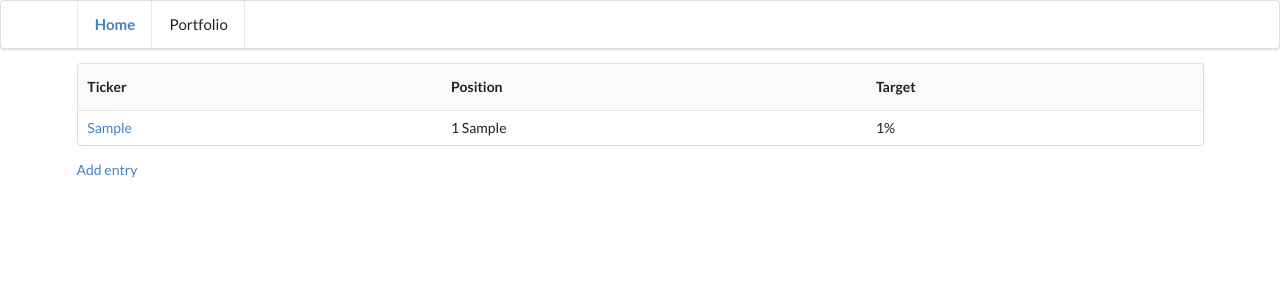
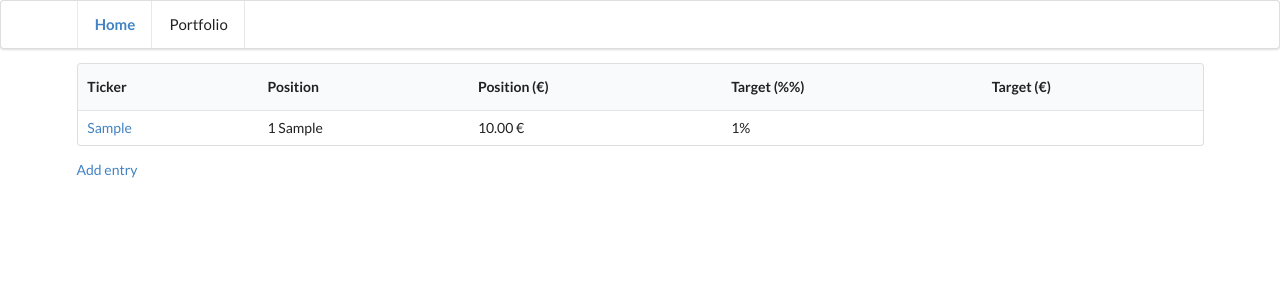
Before and after one commit to thibault/cryptobalancer, a Django app: page /portfolio/ in a window 1280 px wide. Shown: the top 300 px of the page. Run offline with Django 3.2, Linux system fonts and the light colour scheme; tables that the repository leaves empty hold one stand-in row (values such as "Sample post"); parts of the project's set-up code (start-up, migrations or seed data) failed here and were passed over; some libraries are stand-ins or nearby versions.

Commit message:
Display position price

```diff
--- a/src/markets/models.py
+++ b/src/markets/models.py
@@ -25,3 +25,20 @@
     class Meta:
         verbose_name = _('Asset')
         verbose_name_plural = _('Assets')
+
+
+class Market:
+    '''Utility method to price positions.'''
+
+    def __init__(self):
+        self.assets = dict(
+            (asset.ticker, asset) for asset in Asset.objects.all())
+
+    def get_price(self, position, currency='eur'):
+        asset = self.assets.get(position.ticker, None)
+        if asset:
+            price = position.position * asset.price_eur
+        else:
+            price = None
+
+        return price
--- /dev/null
+++ b/src/markets/templatetags/markets.py
@@ -0,0 +1,9 @@
+from django import template
+
+register = template.Library()
+
+
+@register.simple_tag
+def position_fiat(market, position):
+    price = market.get_price(position)
+    return '{:.2f}'.format(price)
--- a/src/portfolio/views.py
+++ b/src/portfolio/views.py
@@ -3,6 +3,7 @@
 from django.http import HttpResponseRedirect
 from django.urls import reverse
 
+from markets.models import Market
 from .models import Position
 from .forms import PositionForm
 
@@ -15,8 +16,12 @@
 
     def get_queryset(self):
         qs = Position.objects \
-            .order_by('-position', 'ticker')
+            .order_by('-target', '-position', 'ticker')
         return qs
+
+    def get_context_data(self, **kwargs):
+        kwargs['market'] = Market()
+        return super().get_context_data(**kwargs)
 
 
 class PositionEdit(UpdateView):
--- a/src/templates/portfolio/portfolio.html
+++ b/src/templates/portfolio/portfolio.html
@@ -1,4 +1,5 @@
 {% extends 'base.html' %}
+{% load markets %}
 
 {% block content %}
 <table class="ui compact table">
@@ -6,7 +7,9 @@
         <tr>
             <th>{{ _('Ticker') }}</th>
             <th>{{ _('Position') }}</th>
-            <th>{{ _('Target') }}</th>
+            <th>{{ _('Position (€)') }}</th>
+            <th>{{ _('Target (%)') }}</th>
+            <th>{{ _('Target (€)') }}</th>
         </tr>
     </thead>
     <tbody>
@@ -19,11 +22,13 @@
             </a>
         </td>
         <td>{{ position.position|floatformat }} {{ position.ticker }}</td>
+        <td>{% position_fiat market position %} €</td>
         <td>{{ position.target|floatformat }}%</td>
+        <td></td>
     </tr>
     {% empty %}
     <tr>
-        <td colspan="3">{{ _('There is nothing here yet') }}</td>
+        <td colspan="5">{{ _('There is nothing here yet') }}</td>
     </tr>
     {% endfor %}
     </tbody>
```
Also changed, not shown: src/markets/templatetags/__init__.py (added).
